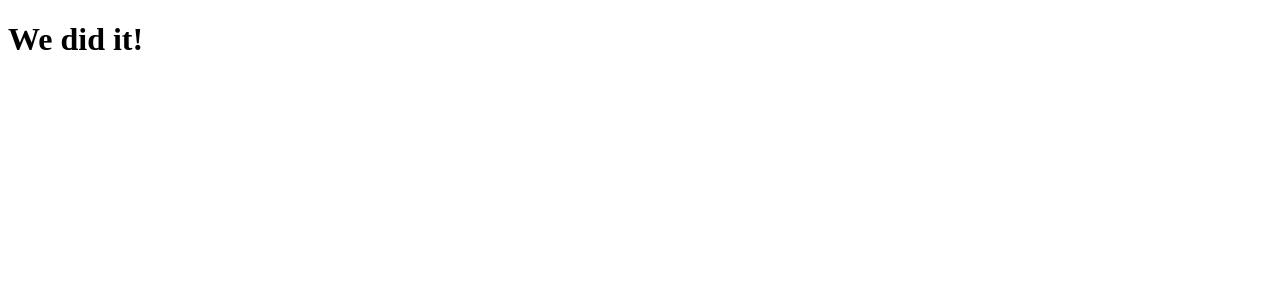
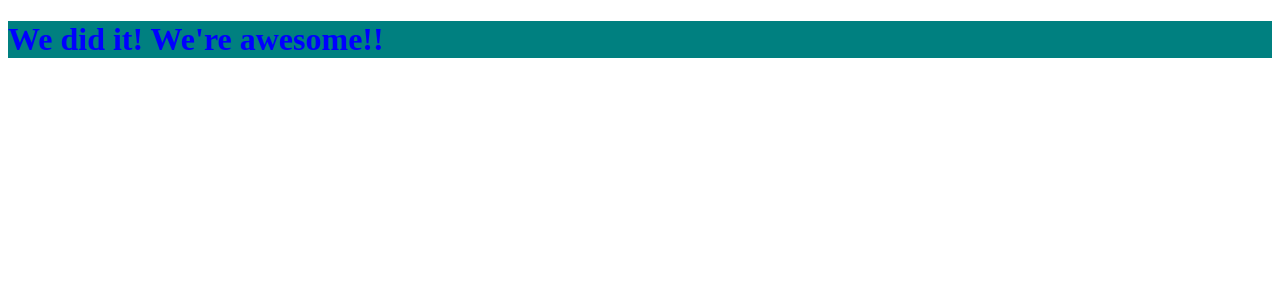
Before and after one commit to laguesp/webpack-talk, a React app: page / in a window 1280 px wide. Shown: the top 300 px of the page. Built offline with nearby package versions, Linux system fonts and the light colour scheme; the HTML template or start-up script is replaced by a standard one.

Commit message:
Add webpack dev server

```diff
--- a/src/app.jsx
+++ b/src/app.jsx
@@ -1,8 +1,23 @@
+import { getWelcomeMessage } from "./welcome"
+import styled, {createGlobalStyle} from 'styled-components'
+
 const App = (props) => {
-
   return (
-    <h1>We did it!</h1>
+    <>
+      <Styles />
+      <H1>{getWelcomeMessage("We're awesome!!")}</H1>
+    </>
   )
 }
 
+const Styles = createGlobalStyle`
+  h1 {
+    color: blue;
+  }
+`
+
+const H1 = styled.h1`
+  background: teal;
+`
+
 export default App
--- /dev/null
+++ b/src/index.html
@@ -0,0 +1,12 @@
+<!DOCTYPE html>
+<html lang="en">
+<head>
+  <meta charset="UTF-8">
+  <meta http-equiv="X-UA-Compatible" content="IE=edge">
+  <meta name="viewport" content="width=device-width, initial-scale=1.0">
+  <title>Webpack Demo</title>
+</head>
+<body>
+  <div id="app"></div>
+</body>
+</html>
--- /dev/null
+++ b/src/welcome.js
@@ -0,0 +1,7 @@
+export const getWelcomeMessage = (message) => {
+  if (Math.random() > 0.75) {
+    throw new Error('Yoo!')
+  }
+
+  return `We did it! ${message ?? ''}`
+}
--- a/webpack.config.js
+++ b/webpack.config.js
@@ -1,4 +1,12 @@
+const HtmlWebpackPlugin = require('html-webpack-plugin');
+
 module.exports = {
+  mode: 'development',
+  devServer: {
+    port: 3000,
+    open: true
+  },
+  devtool: 'source-map',
   module: {
     rules: [
       {
@@ -8,6 +16,11 @@ module.exports = {
       }
     ]
   },
+  plugins: [
+    new HtmlWebpackPlugin({
+      template: './src/index.html'
+    }),
+  ],
   resolve: {
     extensions: [ '.js', '.jsx']
   }
```
Also changed, not shown: package.json (+7 -3 lines), 2 other files (tests, documents, lock files or other folders).
